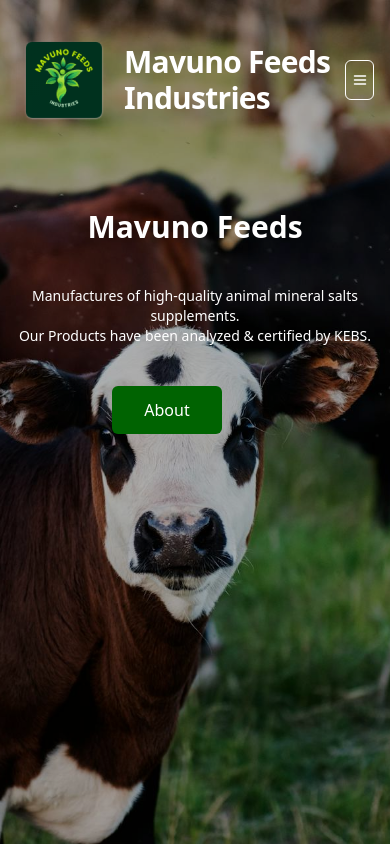
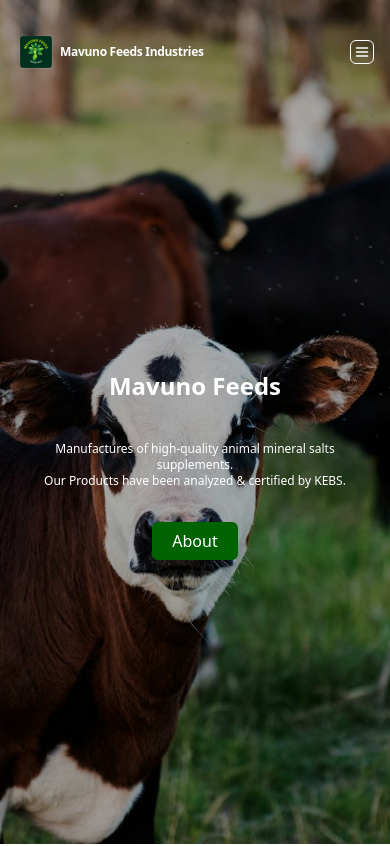
Before and after one commit to eugenewere/mavuno_feeds, a Nuxt app: page / in a window 390 px wide. Shown: the top 846 px of the page. Built offline with nearby package versions, Linux system fonts and the light colour scheme.

Commit message:
update: ui enhancements

```diff
--- a/pages/index.vue
+++ b/pages/index.vue
@@ -21,20 +21,15 @@
 				<section class="py-8 md:py-16 h-[100dvh] lg:h-[80dvh] relative bg-[url('/image/banner.jpg')] bg-cover bg-center bg-no-repeat overflow-hidden">
 				    <div class="absolute inset-0 bg-black bg-opacity-30"></div>
 
-		        <div class="relative z-10 container max-w-screen-xl mx-auto px-4">
+		        <div class="relative z-10 h-full flex flex-col justify-between container max-w-screen-xl mx-auto px-4">
 
-	                <nav class="flex-wrap lg:flex items-center justify-between mb-20 lg:mb-40">
+	                <nav class="flex-wrap lg:flex items-center justify-between">
 	                    <div class="flex items-center justify-between mb-10 lg:mb-0">
-		                    <div class="flex gap-3 items-center">
-			                    <img src="/mavuno_feeds/android/mipmap-xhdpi/ic_launcher.png" class="lg:w-[140px]" alt="Mavuno Feeds Industries">
-			                    <h2 class="text-3xl font-bold tracking-tight text-white">Mavuno Feeds Industries</h2>
+		                    <div class="flex gap-1 lg:gap-3 items-center">
+			                    <img src="/mavuno_feeds/android/mipmap-xhdpi/ic_launcher.png" class="w-[40px] lg:w-[140px]" alt="Mavuno Feeds Industries">
+			                    <h2 class="text-xs sm:text-sm md:text-lg lg:text-3xl font-bold tracking-tight text-white">Mavuno Feeds Industries</h2>
 		                    </div>
-
-
-		                    <!--                        <button class="flex items-center justify-center border border-[#006301] w-10 h-10 text-[#006301] rounded-md outline-none lg:hidden ml-auto" @click="navbarOpen = !navbarOpen">-->
-		                    <!--                            <i data-feather="menu"></i>-->
-		                    <!--                        </button>-->
-		                    <button class="flex items-center justify-center border border-white w-10 h-10 text-white rounded-md outline-none lg:hidden ml-auto" @click="navbarOpen = !navbarOpen">
+		                    <button class="flex items-center justify-center border border-white lg:w-10 lg:h-10 w-6 h-6 text-white rounded-md outline-none lg:hidden ml-auto" @click="navbarOpen = !navbarOpen">
 	                            <Icon name="ph:list-bold" class="text-white" />
 	                        </button>
 	                    </div>
@@ -65,18 +60,19 @@
 	                    </ul>
 	                </nav>
 
-	                <header class="flex-col h-full lg:pt-20 xl:flex-row flex justify-between items-center w-full" style="width: 100%;">
+	                <header class="flex-col h-fit lg:pt-20 xl:flex-row flex items-center w-full" style="width: 100%;">
 
-	                    <div class="mx-auto flex-1 text-center xl:text-left xl:mx-0 mb-20 xl:mb-0">
-	                        <h1 class="font-bold text-white text-3xl md:text-6xl leading-tight mb-10">Mavuno Feeds</h1>
+	                    <div class="mx-auto flex-1 text-center h-fit">
+	                       <h1 class="font-bold text-white text-2xl md:text-6xl leading-tight mb-10">Mavuno Feeds</h1>
 
-	                        <p class="font-normal text-white text-sm md:text-lg mb-10">Manufactures of high-quality animal mineral salts supplements. <br> Our Products have been analyzed & certified by KEBS.</p>
+	                        <p class="font-normal text-white text-xs md:text-lg mb-10">Manufactures of high-quality animal mineral salts supplements. <br> Our Products have been analyzed & certified by KEBS.</p>
 
-	                        <div class="flex items-center justify-center lg:justify-start">
-	                            <a href="#about" class="px-8 py-3 bg-[#006301] font-medium text-white text-md md:text-lg rounded-md hover:bg-green-700 transition ease-in-out duration-300 mr-14">About</a>
+	                        <div class="">
+	                            <a href="#about" class="lg:px-8 lg:py-3 px-5 py-2 bg-[#006301] font-medium text-white text-md md:text-lg rounded-md hover:bg-green-700 transition ease-in-out duration-300">About</a>
 	                        </div>
 	                    </div>
 	                </header>
+			            <div></div>
 
 	          </div> <!-- container.// -->
 
@@ -122,7 +118,7 @@
 
                 <p class="font-normal text-gray-500 text-md md:text-lg text-center mb-12 md:mb-40">What we offer within our organization</p>
 
-                <div class="grid grid-cols-1 md:grid-cols-2 xl:grid-cols-3">
+                <div class="grid grid-cols-1 md:grid-cols-2 xl:grid-cols-3 gap-10">
                     <div class="text-center mb-10 xl:mb-0">
                         <div class="flex items-center justify-center">
                             <div class="w-20 py-7 flex justify-center bg-purple-50 text-purple-500 rounded-md mb-5 md:mb-10">
```
